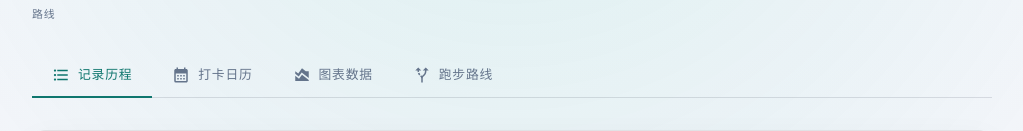
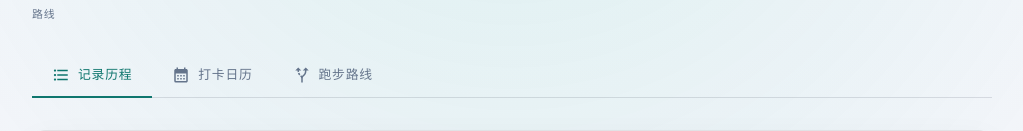
Before and after one commit to EthanALX/bio, a Next.js app in the folder frontend/: page / in a window 1280 px wide. Shown: the part 263-394 px from the top of the page, without its empty margins (128-1151 px from the left). Built offline with nearby package versions, Linux system fonts and the light colour scheme.

Commit message:
feat: 图表删除

```diff
--- a/frontend/src/features/activity-dashboard/components/DashboardLayout/DashboardLayout.tsx
+++ b/frontend/src/features/activity-dashboard/components/DashboardLayout/DashboardLayout.tsx
@@ -17,7 +17,7 @@ import styles from "./DashboardLayout.module.css";
 const TAB_ITEMS = [
   { value: "list", label: "记录历程", icon: "format_list_bulleted" },
   { value: "calendar", label: "打卡日历", icon: "calendar_month" },
-  { value: "chart", label: "图表数据", icon: "area_chart" },
+  // { value: "chart", label: "图表数据", icon: "area_chart" },
   { value: "map", label: "跑步路线", icon: "route" },
 ] as const;
 
```
